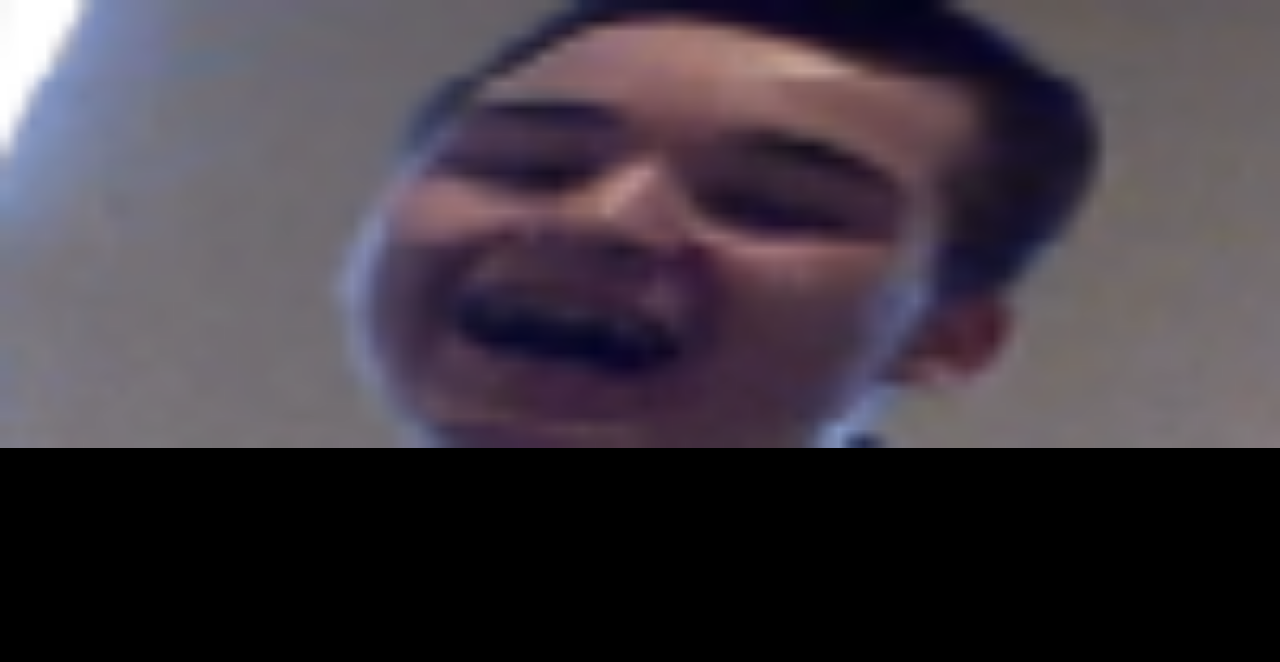
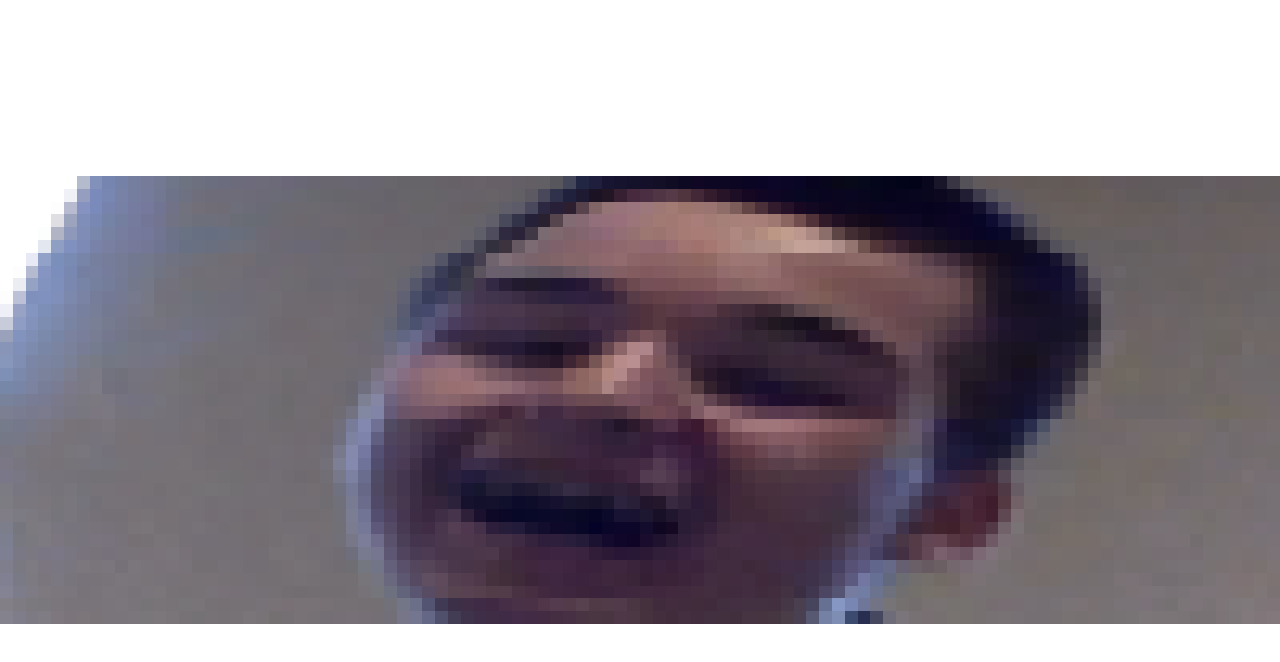
Before and after one commit to Lumivair/stragi, a plain HTML site: page index.html in a window 1280 px wide. Drawn offline with Linux system fonts and the light colour scheme.

Commit message:
Update index.html

```diff
--- a/index.html
+++ b/index.html
@@ -5,39 +5,29 @@
   <meta name="viewport" content="width=device-width,initial-scale=1" />
   <title>stragi.gay</title>
   <style>
-    /* Reset body so image touches the edges */
-    html,body {
+    html, body {
       height: 100%;
       margin: 0;
-      background: #000; /* fallback while image loads */
+      background: #ffffff; /* white background */
     }
 
-    /* Container keeps things centered if you want content later */
-    .wrap {
-      width: 100%;
+    /* Center everything */
+    body {
       display: flex;
-      justify-content: center;
-      align-items: flex-start;
+      justify-content: center;  /* horizontal center */
+      align-items: center;      /* vertical center */
     }
 
-    /* The image: full width, auto height so aspect ratio stays correct */
-    img.full-width {
+    img.pixel {
+      width: 100%;       /* full width */
+      height: auto;      /* keep aspect ratio */
+      image-rendering: pixelated;     /* force pixel style */
+      image-rendering: crisp-edges;   /* fallback */
       display: block;
-      width: 100%;
-      height: auto;
-      max-width: none; /* ensure it doesn't get constrained */
-    }
-
-    /* Optional: remove selection and image dragging on desktop */
-    img.full-width {
-      -webkit-user-drag: none;
-      user-select: none;
     }
   </style>
 </head>
 <body>
-  <main class="wrap" role="main">
-    <img class="full-width" src="stragi.png" alt="Stragi">
-  </main>
+  <img class="pixel" src="stragi.png" alt="Stragi">
 </body>
 </html>
```
